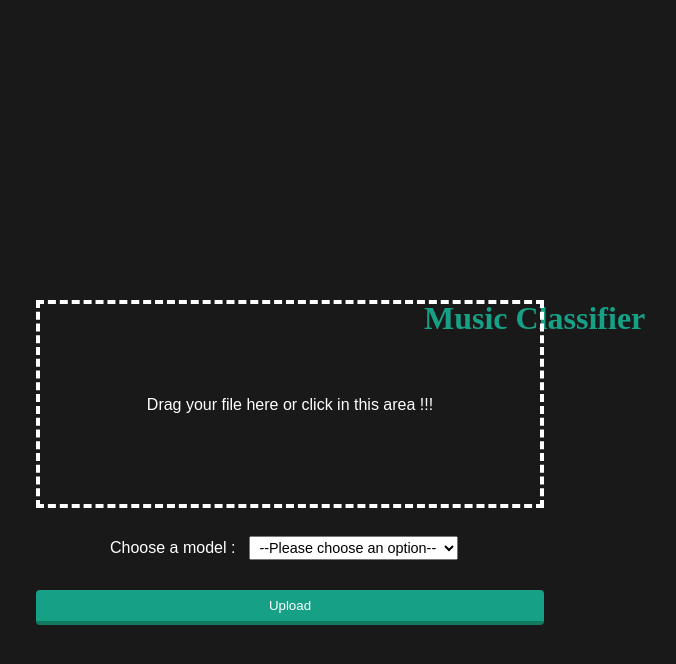
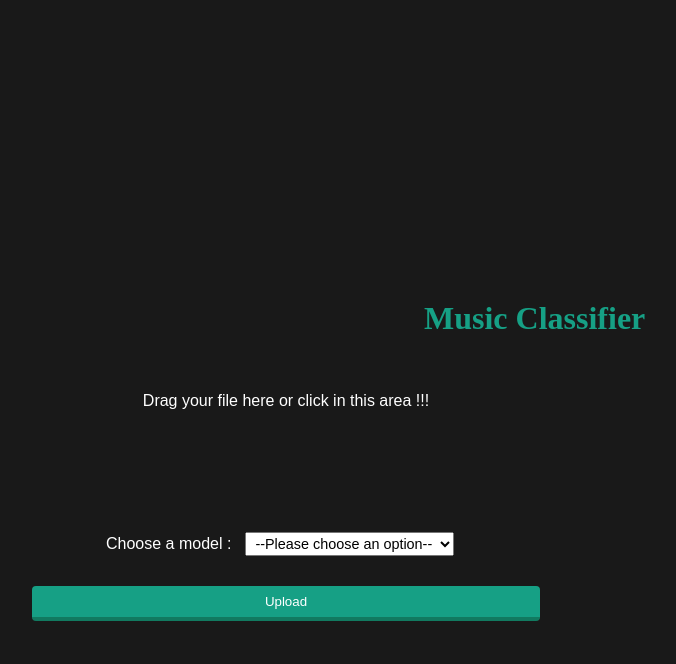
Before and after one commit to oussama938/Music_Classifier, a Flask app: page / in a window 1280 px wide. Shown: the top 664 px of the page, without its empty margins (354-1030 px from the left). Run offline with Flask 2, Linux system fonts and the light colour scheme.

Commit message:
Update form.html

```diff
--- a/front_service/templates/form.html
+++ b/front_service/templates/form.html
@@ -14,7 +14,7 @@
     margin-left: -250px;
     width: 500px;
     height: 200px;
-    border: 4px dashed #fff;
+
   }
   form p{
     width: 100%;
```
